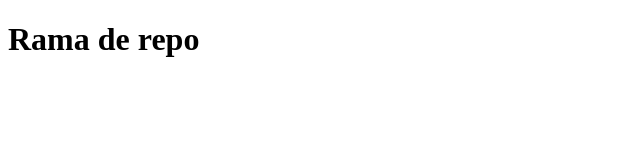
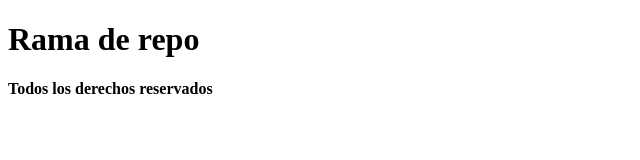
Before and after one commit to Florp94/clasegit2911, a plain HTML site: page index.html in a window 1280 px wide. Shown: the whole page, without its empty margins (0-640 px from the left). Drawn offline with Linux system fonts and the light colour scheme.

Commit message:
ramasantiago

```diff
--- a/index.html
+++ b/index.html
@@ -16,7 +16,7 @@
 
     </main>
     <footer>
-
+        <h4>Todos los derechos reservados</h4>
 
     </footer>
 </body>
```
